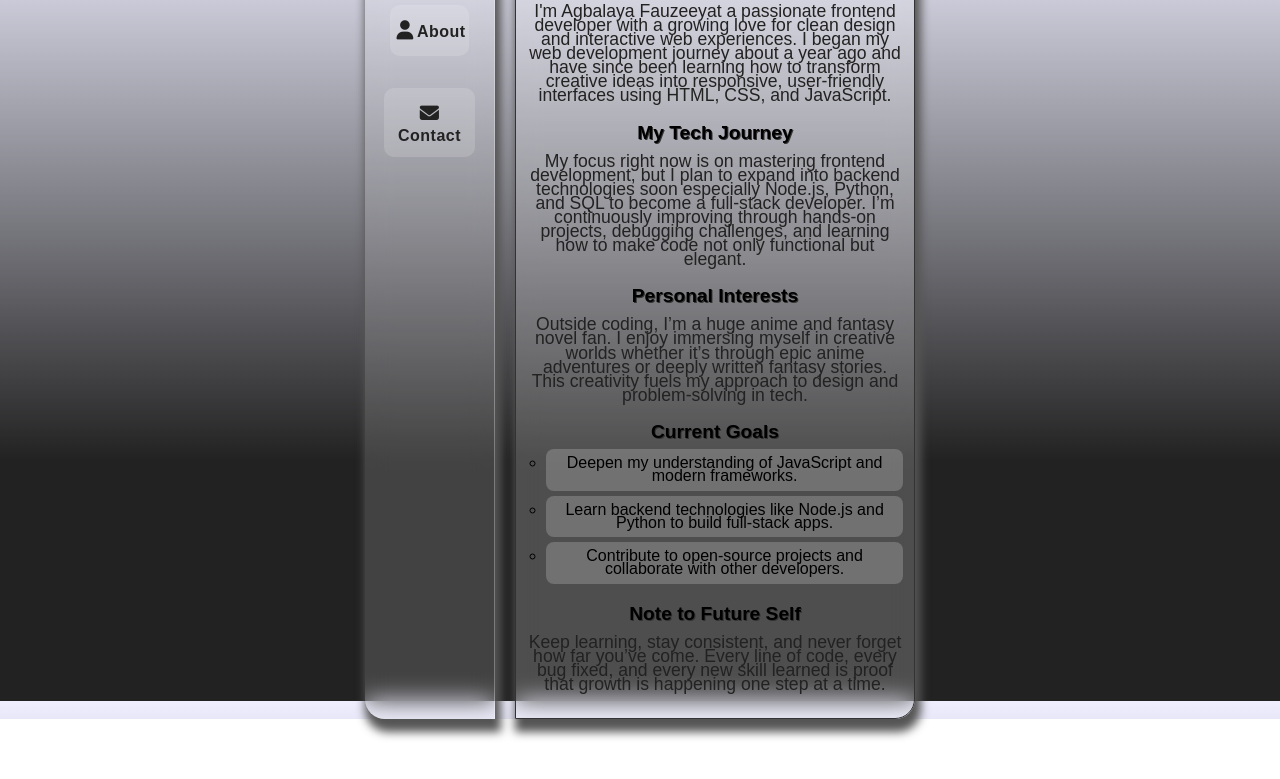
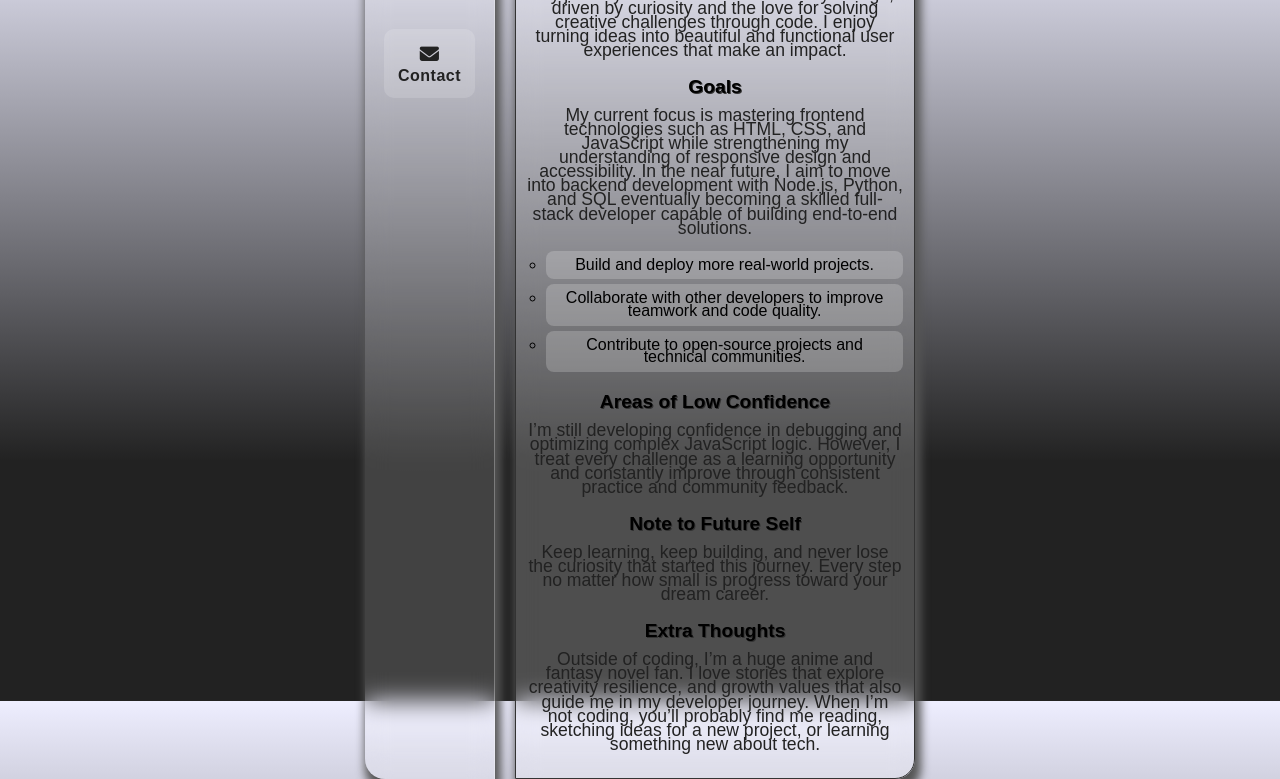
Before and after one commit to fauz-del/HNG-Project, a plain HTML site: page about.html in a window 1280 px wide. Shown: the part 99-878 px from the top of the page. Before the commit the page ends 818 px from the top, so only its background shows below. Drawn offline with Linux system fonts and the light colour scheme.

Commit message:
Update about.html

```diff
--- a/about.html
+++ b/about.html
@@ -5,20 +5,25 @@
   <meta name="viewport" content="width=device-width, initial-scale=1.0" />
   <title>About Me | Fauzeeyat</title>
   <link rel="stylesheet" href="style.css" />
-  <link rel="preload" href="https://cdnjs.cloudflare.com/ajax/libs/font-awesome/6.6.0/css/all.min.css" as="style" onload="this.onload=null;this.rel='stylesheet'">
-  <noscript><link rel="stylesheet" href="https://cdnjs.cloudflare.com/ajax/libs/font-awesome/6.6.0/css/all.min.css"></noscript>
+  <link rel="preload"
+        href="https://cdnjs.cloudflare.com/ajax/libs/font-awesome/6.6.0/css/all.min.css"
+        as="style"
+        onload="this.onload=null;this.rel='stylesheet'">
+  <noscript>
+    <link rel="stylesheet"
+          href="https://cdnjs.cloudflare.com/ajax/libs/font-awesome/6.6.0/css/all.min.css">
+  </noscript>
 </head>
 <body>
 
+  <main data-testid="test-about-page" class="container">
 
-  <main data-testid="test-about-page" class="container">
     <nav>
-     <i class="fa fa-bars" id= "menu-icon"></i>
-
+      <i class="fa fa-bars" id="menu-icon"></i>
       <ul class="sidebar">
-      <li><a href="/Intern project/index.html"><i class="fa fa-home"></i>Home</a></li>
-      <li><a href="/Intern project/about.html"><i class="fa fa-user"></i>About</a></li>
-      <li><a href="/Intern project/contact.html"><i class="fa fa-envelope"></i>Contact</a></li>
+        <li><a href="/Intern project/index.html"><i class="fa fa-home"></i> Home</a></li>
+        <li><a href="/Intern project/about.html"><i class="fa fa-user"></i> About</a></li>
+        <li><a href="/Intern project/contact.html"><i class="fa fa-envelope"></i> Contact</a></li>
       </ul>
     </nav>
 
@@ -30,43 +35,44 @@
       <section data-testid="test-about-bio">
         <h3>Bio</h3>
         <p>
-      I'm Agbalaya Fauzeeyat a passionate frontend developer with a growing love for clean design and interactive web experiences.
-      I began my web development journey about a year ago and have since been learning how to transform creative ideas into responsive,
-      user-friendly interfaces using HTML, CSS, and JavaScript.
-    </p>
-  </section>
-
-  <section data-testid="test-about-career-path">
-    <h3>My Tech Journey</h3>
-    <p>
-      My focus right now is on mastering frontend development, but I plan to expand into backend technologies soon especially Node.js, Python, and SQL to become a full-stack developer.
-      I’m continuously improving through hands-on projects, debugging challenges, and learning how to make code not only functional but elegant.
-    </p>
-  </section>
-
-  <section data-testid="test-about-interests">
-    <h3>Personal Interests</h3>
-    <p>
-      Outside coding, I’m a huge anime and fantasy novel fan.
-      I enjoy immersing myself in creative worlds whether it’s through epic anime adventures or deeply written fantasy stories.
-      This creativity fuels my approach to design and problem-solving in tech.
+          Hello! I’m <strong>Agbalaya Fauzeeyat</strong>, a dedicated frontend developer
+          passionate about designing clean, responsive, and interactive web pages.
+          My journey into tech started about a year ago, driven by curiosity and the love
+          for solving creative challenges through code. I enjoy turning ideas into
+          beautiful and functional user experiences that make an impact.
         </p>
       </section>
 
       <section data-testid="test-about-goals">
-    <h3>Current Goals</h3>
+        <h3>Goals</h3>
+        <p>
+          My current focus is mastering frontend technologies such as HTML, CSS, and JavaScript while strengthening my understanding of responsive design and accessibility. In the near future, I aim to move into backend development with Node.js, Python, and SQL eventually becoming a skilled full-stack developer capable of building end-to-end solutions.
+        </p>
         <ul>
-      <li>Deepen my understanding of JavaScript and modern frameworks.</li>
-      <li>Learn backend technologies like Node.js and Python to build full-stack apps.</li>
-      <li>Contribute to open-source projects and collaborate with other developers.</li>
+          <li>Build and deploy more real-world projects.</li>
+          <li>Collaborate with other developers to improve teamwork and code quality.</li>
+          <li>Contribute to open-source projects and technical communities.</li>
         </ul>
+      </section>
+
+      <section data-testid="test-about-confidence">
+        <h3>Areas of Low Confidence</h3>
+        <p>
+          I’m still developing confidence in debugging and optimizing complex JavaScript logic. However, I treat every challenge as a learning opportunity and constantly improve through consistent practice and community feedback.
+        </p>
       </section>
 
       <section data-testid="test-about-future-note">
         <h3>Note to Future Self</h3>
         <p>
-      Keep learning, stay consistent, and never forget how far you’ve come.
-      Every line of code, every bug fixed, and every new skill learned is proof that growth is happening one step at a time.
+          Keep learning, keep building, and never lose the curiosity that started this journey. Every step no matter how small is progress toward your dream career.
+        </p>
+      </section>
+
+      <section data-testid="test-about-extra">
+        <h3>Extra Thoughts</h3>
+        <p>
+          Outside of coding, I’m a huge anime and fantasy novel fan. I love stories that explore creativity resilience, and growth values that also guide me in my developer journey. When I’m not coding, you’ll probably find me reading, sketching ideas for a new project, or learning something new about tech.
         </p>
       </section>
     </article>
```
Lines whose indentation alone changed are shown as unchanged.
